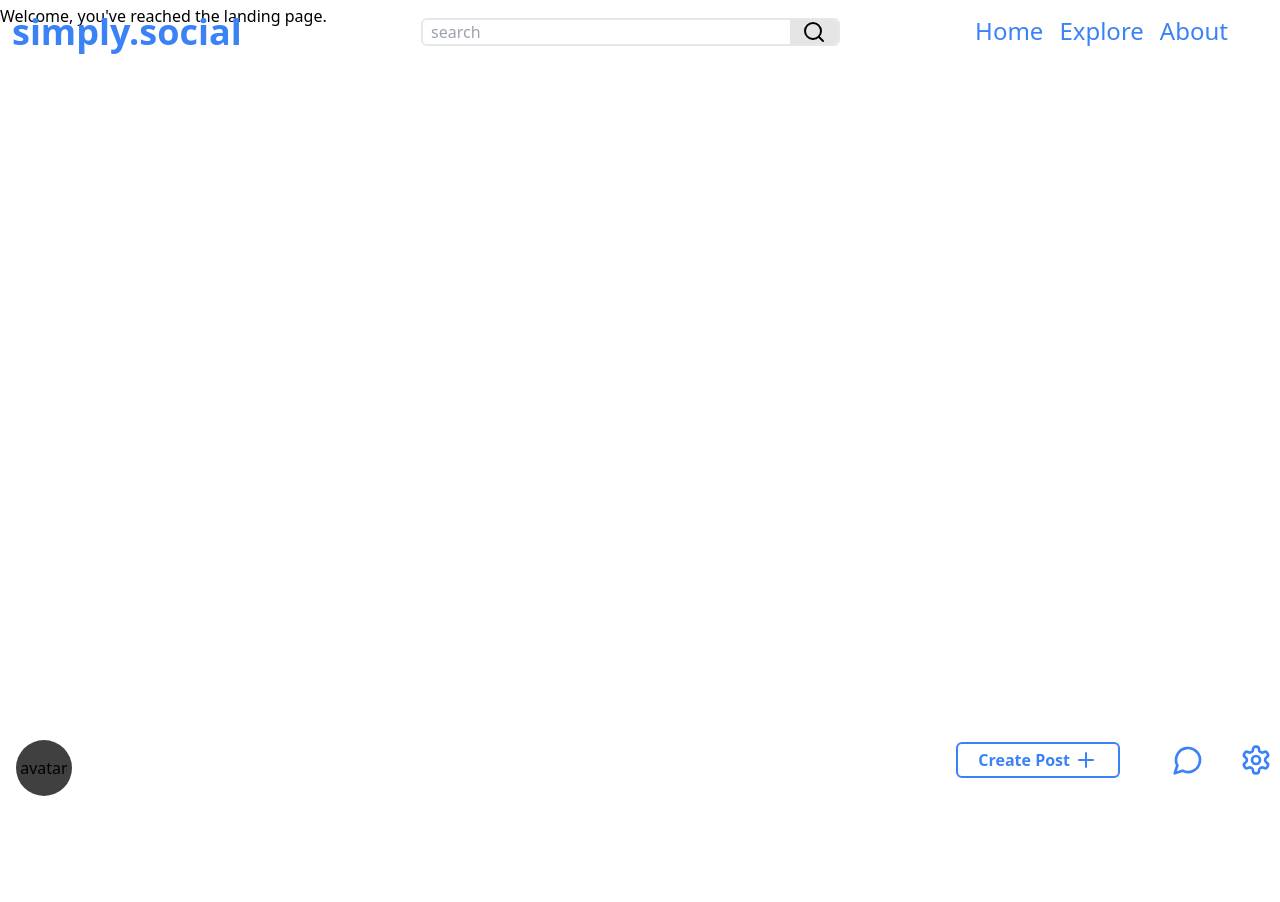
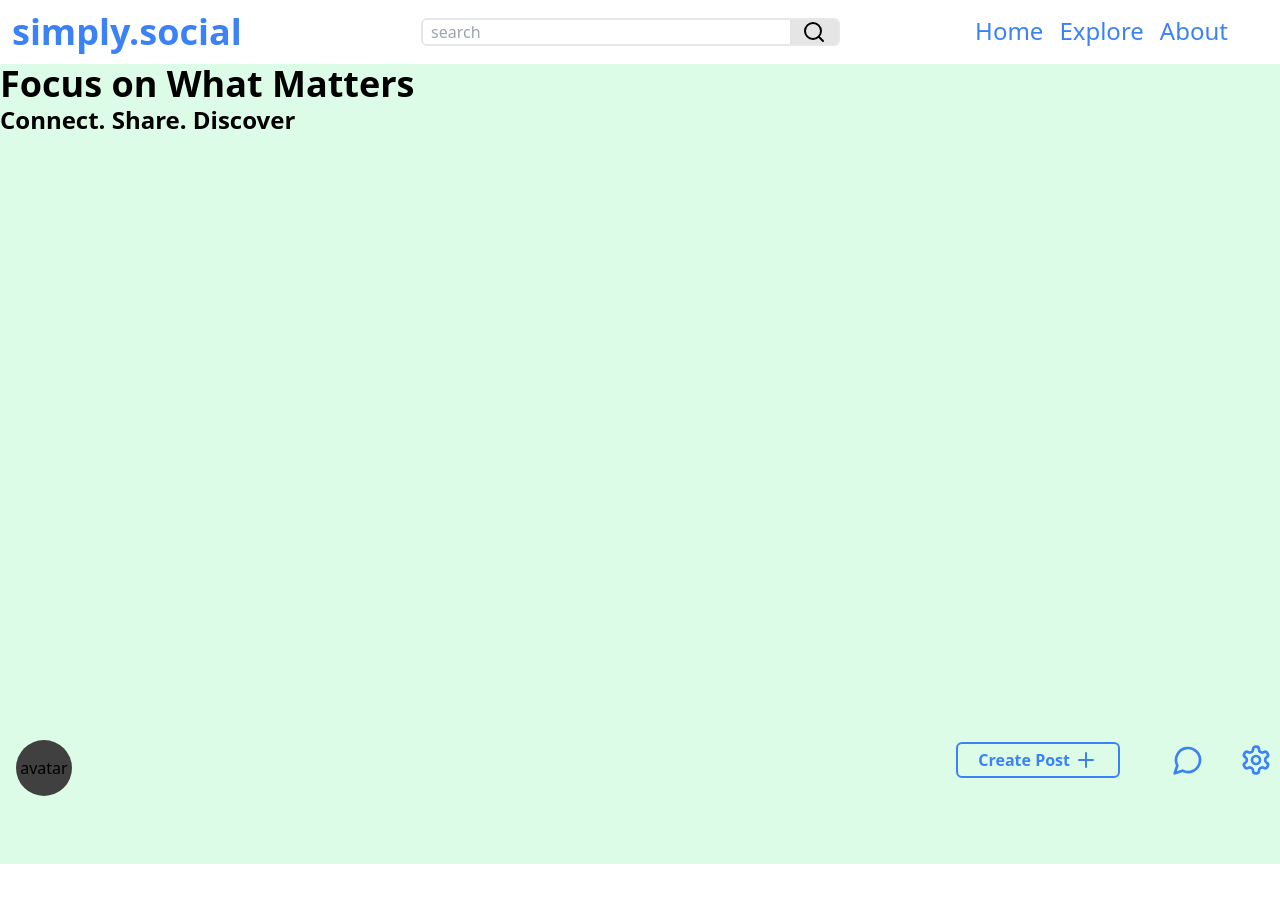
Before and after one commit to cswebdev/vite-blog-site, a React (Vite) app: page /landingpage in a window 1280 px wide. Shown: the top 902 px of the page. Before the commit the page ends 800 px from the top, so only its background shows below. Built offline with nearby package versions, Linux system fonts and the light colour scheme.

Commit message:
created landing page content interface.

```diff
--- a/src/App.tsx
+++ b/src/App.tsx
@@ -7,11 +7,11 @@ import BottomBar from "./components/BottomBar";
 
 function App() {
    return (
-      <div className="relative flex min-h-screen w-full flex-col">
+      <div className="flex flex-col min-h-screen">
          <div className="fixed top-0 w-full">
             <NavBar />
          </div>
-         <div className="flex-grow pb-1 pt-1">
+         <div className="flex-grow pt-16 pb-16 overflow-y-auto">
             <Routes>
                <Route path="/" element={<HomePage />} />
                <Route path="/landingpage" element={<LandingPage />} />
--- a/src/components/DropDownMenu.tsx
+++ b/src/components/DropDownMenu.tsx
@@ -1,5 +1,5 @@
 import { useState, useEffect } from "react";
-import { DropDownMenuProps } from "../types/blogs";
+import { DropDownMenuProps } from "../types/Types";
 import "../styles.css";
 import { Settings } from "lucide-react";
 // import ThemeToggle from "./ThemeToggle";
--- a/src/components/NavBar.tsx
+++ b/src/components/NavBar.tsx
@@ -4,7 +4,7 @@ import SearchBar from "./SearchBar";
 
 export default function NavBar() {
    return (
-    <div className="flex w-full flex-row content-center items-center justify-between bg-background px-3 py-3">
+      <div className="flex flex-row content-center items-center justify-between bg-background px-3 py-3">
          <p className="cursor-default font-bold md:text-2xl lg:text-4xl lg:text-blue-500">
             simply.social
          </p>
--- a/src/components/blogPosts/BlogPostItem.tsx
+++ b/src/components/blogPosts/BlogPostItem.tsx
@@ -1,4 +1,4 @@
-import { BlogPost } from "../../types/blogs";
+import { BlogPost } from "../../types/Types";
 import { Heart, MessageSquareText, RefreshCw } from "lucide-react";
 
 interface BlogPostItemProps {
--- a/src/components/blogPosts/BlogPostList.tsx
+++ b/src/components/blogPosts/BlogPostList.tsx
@@ -1,4 +1,4 @@
-import { BlogPost } from "../../types/blogs";
+import { BlogPost } from "../../types/types";
 import BlogPostItem from "./BlogPostItem";
 
 interface BlogPostListProps {
@@ -7,7 +7,7 @@ interface BlogPostListProps {
 
 export default function BlogPostList({ blogPosts }: BlogPostListProps) {
    return (
-    <div className="my-20 space-y-10">
+      <div className="my-10 space-y-10">
          {blogPosts.map((blogPost) => (
             <BlogPostItem key={blogPost.id} blogPost={blogPost} />
          ))}
--- a/src/data/dummyData.ts
+++ b/src/data/dummyData.ts
@@ -1,4 +1,4 @@
-import { BlogPost } from "../types/blogs";
+import { BlogPost } from "../types/Types";
 import glennImage from "../assets/images/glenn-carstens-peters-npxXWgQ33ZQ-unsplash.jpg";
 import runningShoes from "../assets/images/bruno-nascimento-PHIgYUGQPvU-unsplash.jpg";
 import cityAtNight from "../assets/images/piotr-chrobot-6oUsyeYXgTg-unsplash.jpg";
@@ -21,7 +21,8 @@ export const dummyData: BlogPost[] = [
    {
       id: 3,
       title: "Coding with Chelsea",
-    text: "Hey everyone, don't miss my stream where we go over conditional rendering and how to pass props using ReactJS, TypeScript, and style everything with TailwindCSS! #twitch",
+      text:
+         "Hey everyone, don't miss my stream where we go over conditional rendering and how to pass props using ReactJS, TypeScript, and style everything with TailwindCSS! #twitch",
       author: "Chelsea Snider",
    },
    {
--- /dev/null
+++ b/src/data/landingPage.ts
@@ -0,0 +1,25 @@
+import { LandingPageContent } from "../types/types";
+
+export const landingPageData: LandingPageContent = {
+   headline: "Focus on What Matters.",
+   subheadline: "Connect. Share. Discover.",
+   sections: [
+      {
+         title: "Simple Sharing, Real Communities",
+         description: "No distractions. Just content you love.",
+      },
+      {
+         title: "Join Like-Minded Communities",
+         description: "Find your people, explore your passions. ",
+      },
+      {
+         title: "Less Noise, More Value",
+         description:
+            "No feature bloat, lightweight design. A place to be yourself. ",
+      },
+   ],
+   callToAction: {
+      text: "Join Simple.Social. Social media, simplified.",
+      link: "/signup",
+   },
+};
--- a/src/pages/LandingPage.tsx
+++ b/src/pages/LandingPage.tsx
@@ -1,7 +1,12 @@
 export default function LandingPage() {
-  return (
-    <div className="align-center h-full justify-center">
-      Welcome, you've reached the landing page.
-    </div>
-  );
+   return (
+      <div className="flex size-full bg-green-100">
+         <div className="flex align-left min-h-screen  size-full">
+            <div className="">
+               <h1 className="text-4xl font-bold">Focus on What Matters</h1>
+               <h4 className="text-2xl font-semibold">Connect. Share. Discover</h4>
+            </div>
+         </div>
+      </div>
+   );
 }
--- a/src/types/blogs.tsx
+++ /dev/null
@@ -1,13 +0,0 @@
-export interface BlogPost {
-  id: number;
-  title: string;
-  text: string;
-  image?: string;
-  author: string;
-}
-
-export interface DropDownMenuProps {
-  options: { label: string; onClick: () => void }[];
-  darkModeEnabled: boolean;
-  index: number;
-}
--- /dev/null
+++ b/src/types/types.tsx
@@ -0,0 +1,28 @@
+export interface BlogPost {
+   id: number;
+   title: string;
+   text: string;
+   image?: string;
+   author: string;
+}
+
+export interface SectionContent {
+   title: string;
+   description: string;
+}
+
+export interface LandingPageContent {
+   headline: string;
+   subheadline: string;
+   sections: SectionContent[];
+   callToAction: {
+      text: string;
+      link: string;
+   };
+}
+
+export interface DropDownMenuProps {
+   options: { label: string; onClick: () => void }[];
+   darkModeEnabled: boolean;
+   index: number;
+}
```
Lines whose indentation alone changed are shown as unchanged.
